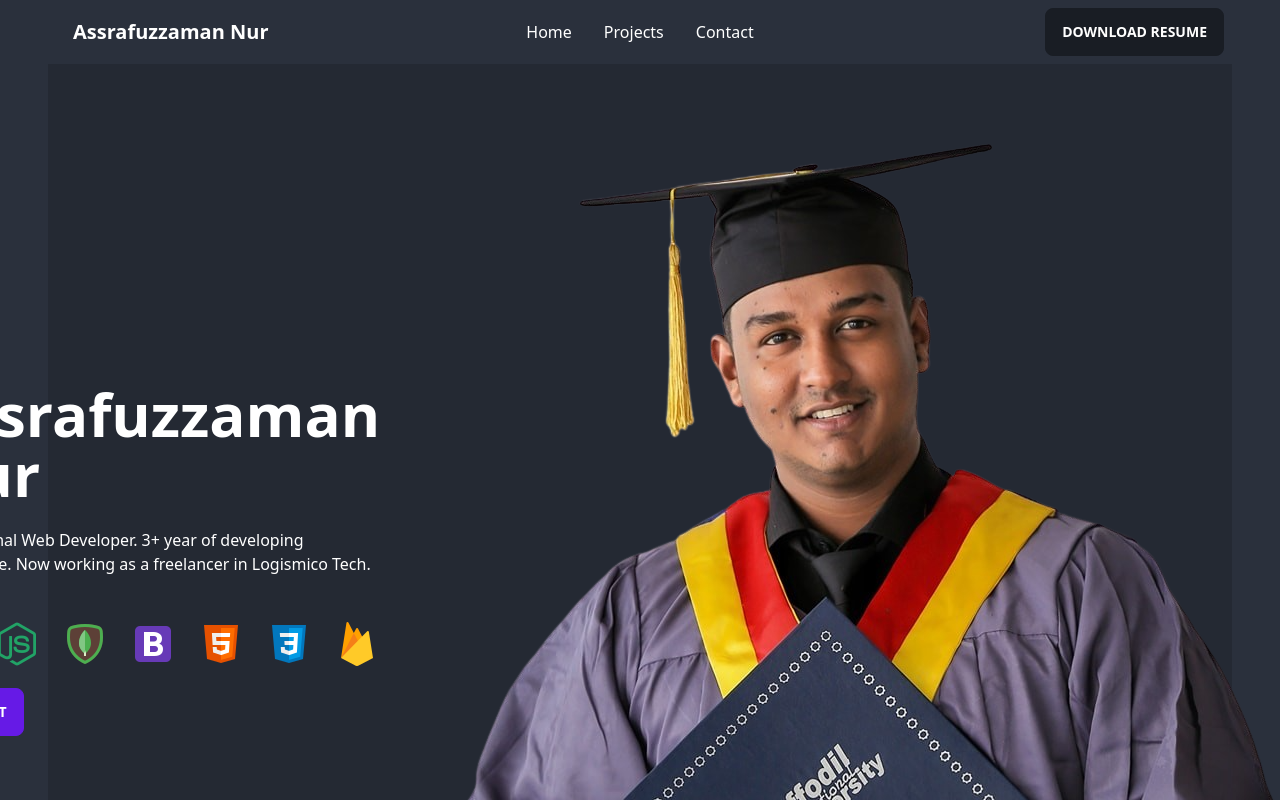
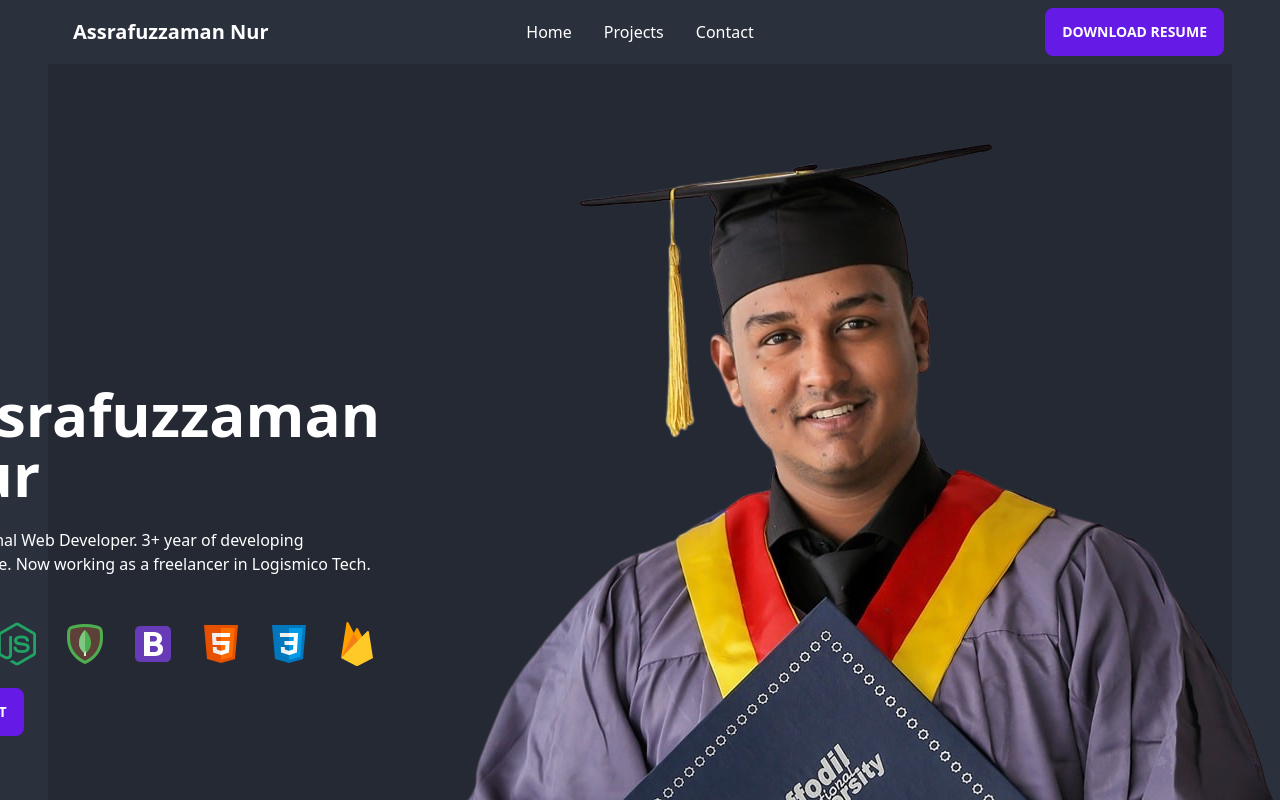
Before and after one commit to assraf-nur/my-portfolio, a React (Create React App) app: page / in a window 1280 px wide. Shown: the top 800 px of the page. Built offline with nearby package versions, Linux system fonts and the light colour scheme.

Commit message:
add btn style

```diff
--- a/src/Components/Navbar/Navbar.js
+++ b/src/Components/Navbar/Navbar.js
@@ -39,7 +39,7 @@ const Navbar = () => {
             </ul>
         </div>
         <div class="navbar-end">
-            <a href={resume} className="btn text-white">Download Resume</a>
+            <a href={resume} className="btn text-white btn-primary">Download Resume</a>
         </div>
         </div>
     );
```
